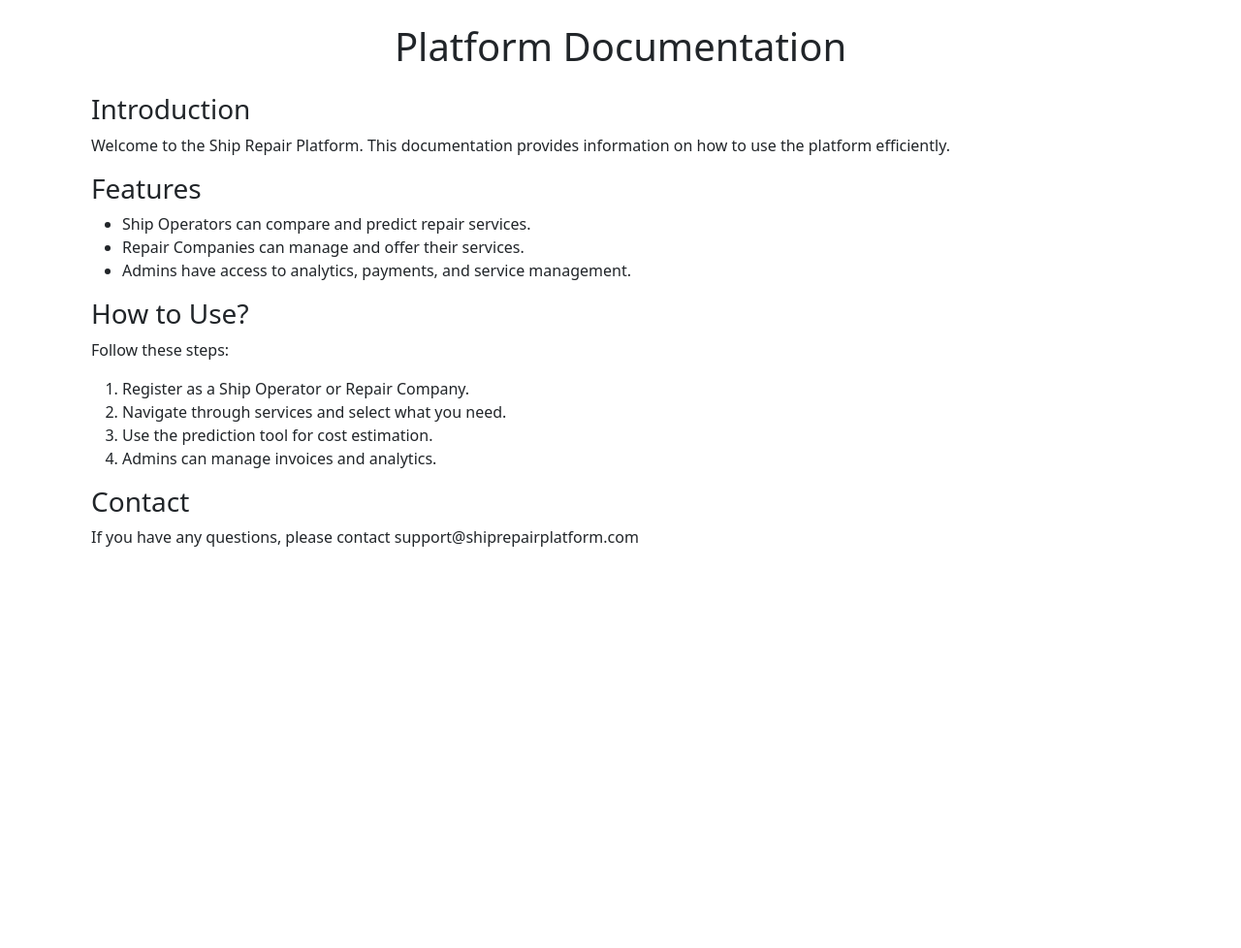
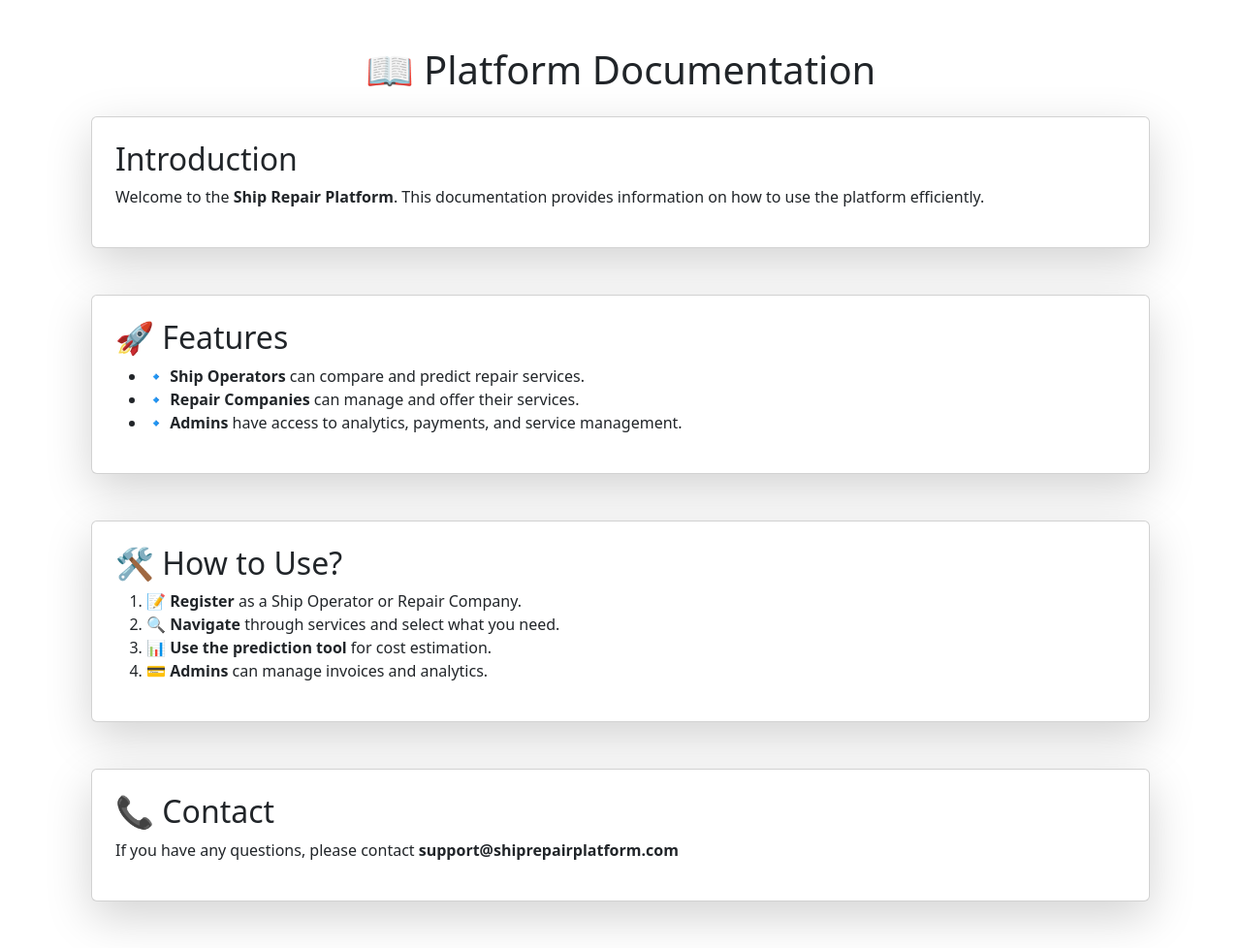
Before and after one commit to serhansarac/ShipRepairPlatform60, a Django app: page /documentation/ in a window 1280 px wide. Shown: the part 80-1058 px from the top of the page at 97% size. Before the commit the page ends 644 px from the top, so only its background shows below. Run offline with Django 5.2, Linux system fonts and the light colour scheme; parts of the project's set-up code (start-up, migrations or seed data) failed here and were passed over.

Commit message:
updated documentation page

```diff
--- a/core/templates/core/documentation.html
+++ b/core/templates/core/documentation.html
@@ -1,31 +1,38 @@
 {% extends 'base.html' %}
 
-{% block title %}Documentation{% endblock %}
+{% block title %}Platform Documentation{% endblock %}
 
 {% block content %}
-<h1 class="text-center my-4">Platform Documentation</h1>
+<div class="container mt-5">
+    <h1 class="text-center mb-4">📖 Platform Documentation</h1>
 
-<div class="container">
-    <h3>Introduction</h3>
-    <p>Welcome to the Ship Repair Platform. This documentation provides information on how to use the platform efficiently.</p>
+    <div class="card shadow-lg p-4 mb-5 bg-white rounded">
+        <h2>Introduction</h2>
+        <p>Welcome to the <strong>Ship Repair Platform</strong>. This documentation provides information on how to use the platform efficiently.</p>
+    </div>
 
-    <h3>Features</h3>
-    <ul>
-        <li>Ship Operators can compare and predict repair services.</li>
-        <li>Repair Companies can manage and offer their services.</li>
-        <li>Admins have access to analytics, payments, and service management.</li>
-    </ul>
+    <div class="card shadow-lg p-4 mb-5 bg-white rounded">
+        <h2>🚀 Features</h2>
+        <ul>
+            <li>🔹 <strong>Ship Operators</strong> can compare and predict repair services.</li>
+            <li>🔹 <strong>Repair Companies</strong> can manage and offer their services.</li>
+            <li>🔹 <strong>Admins</strong> have access to analytics, payments, and service management.</li>
+        </ul>
+    </div>
 
-    <h3>How to Use?</h3>
-    <p>Follow these steps:</p>
-    <ol>
-        <li>Register as a Ship Operator or Repair Company.</li>
-        <li>Navigate through services and select what you need.</li>
-        <li>Use the prediction tool for cost estimation.</li>
-        <li>Admins can manage invoices and analytics.</li>
-    </ol>
+    <div class="card shadow-lg p-4 mb-5 bg-white rounded">
+        <h2>🛠 How to Use?</h2>
+        <ol>
+            <li>📝 <strong>Register</strong> as a Ship Operator or Repair Company.</li>
+            <li>🔍 <strong>Navigate</strong> through services and select what you need.</li>
+            <li>📊 <strong>Use the prediction tool</strong> for cost estimation.</li>
+            <li>💳 <strong>Admins</strong> can manage invoices and analytics.</li>
+        </ol>
+    </div>
 
-    <h3>Contact</h3>
-    <p>If you have any questions, please contact support@shiprepairplatform.com</p>
+    <div class="card shadow-lg p-4 mb-5 bg-white rounded">
+        <h2>📞 Contact</h2>
+        <p>If you have any questions, please contact <strong>support@shiprepairplatform.com</strong></p>
+    </div>
 </div>
 {% endblock %}
```
